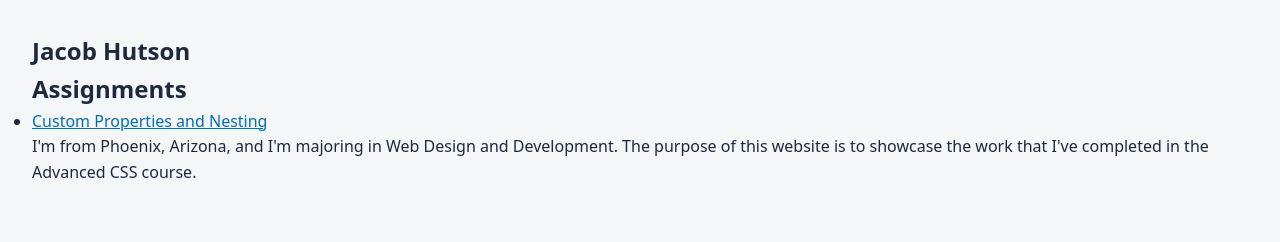
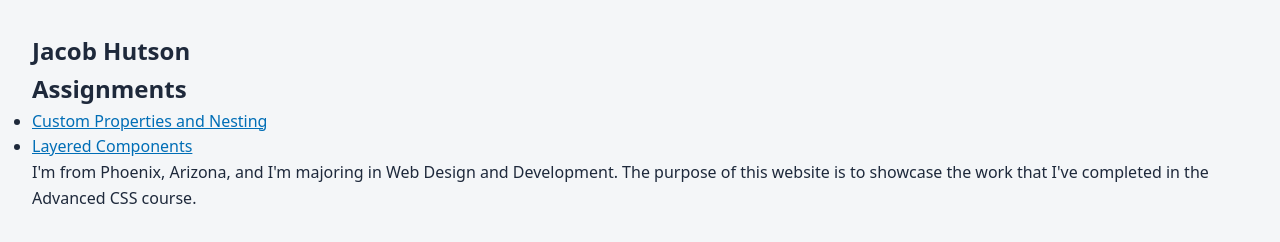
Before and after one commit to jhutson256/wdd331-portfolio, a plain HTML site: page index.html in a window 1280 px wide. Drawn offline with Linux system fonts and the light colour scheme.

Commit message:
Updated Index and README

```diff
--- a/index.html
+++ b/index.html
@@ -16,6 +16,11 @@
                     Custom Properties and Nesting
                 </a>
             </li>
+            <li>
+                <a href="unit-2/layered-components/index.html">
+                    Layered Components
+                </a>
+            </li>
         </ul>
     </nav>
     <p>
```
Also changed, not shown: README.md.
